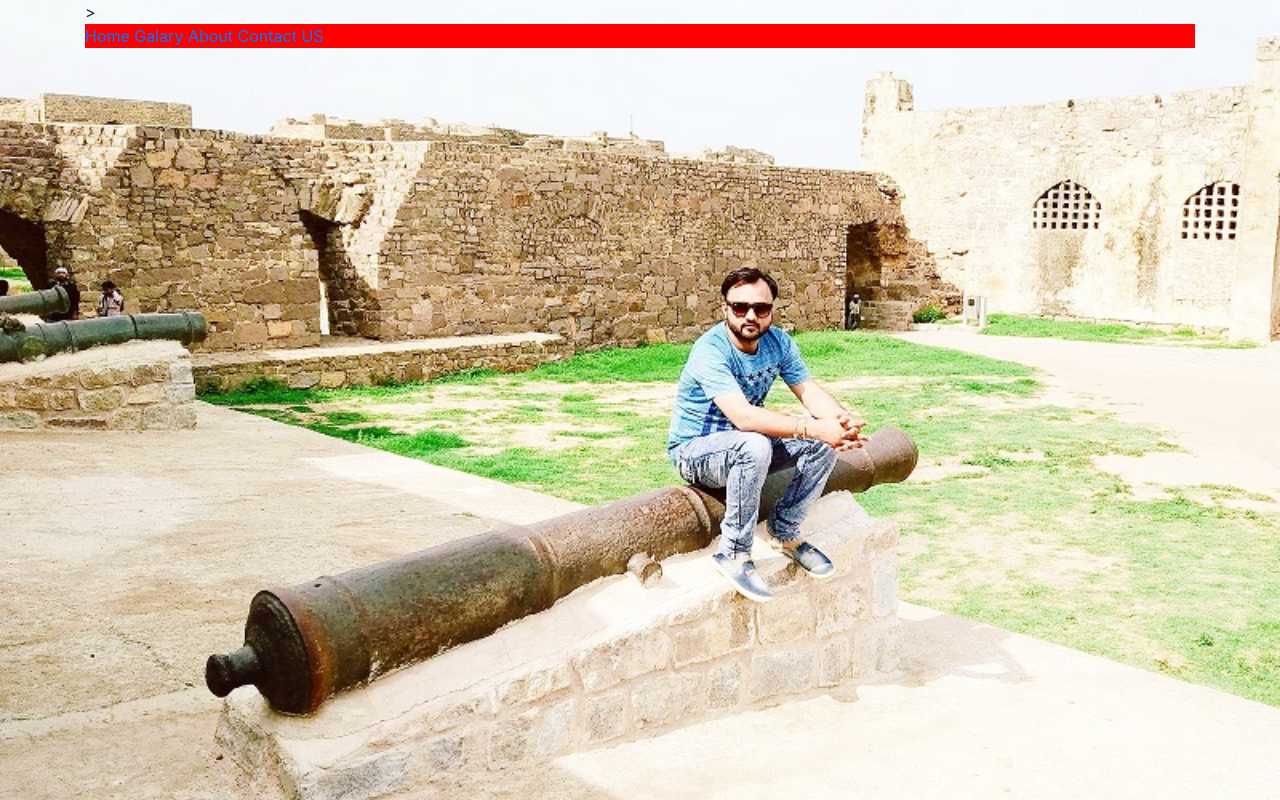
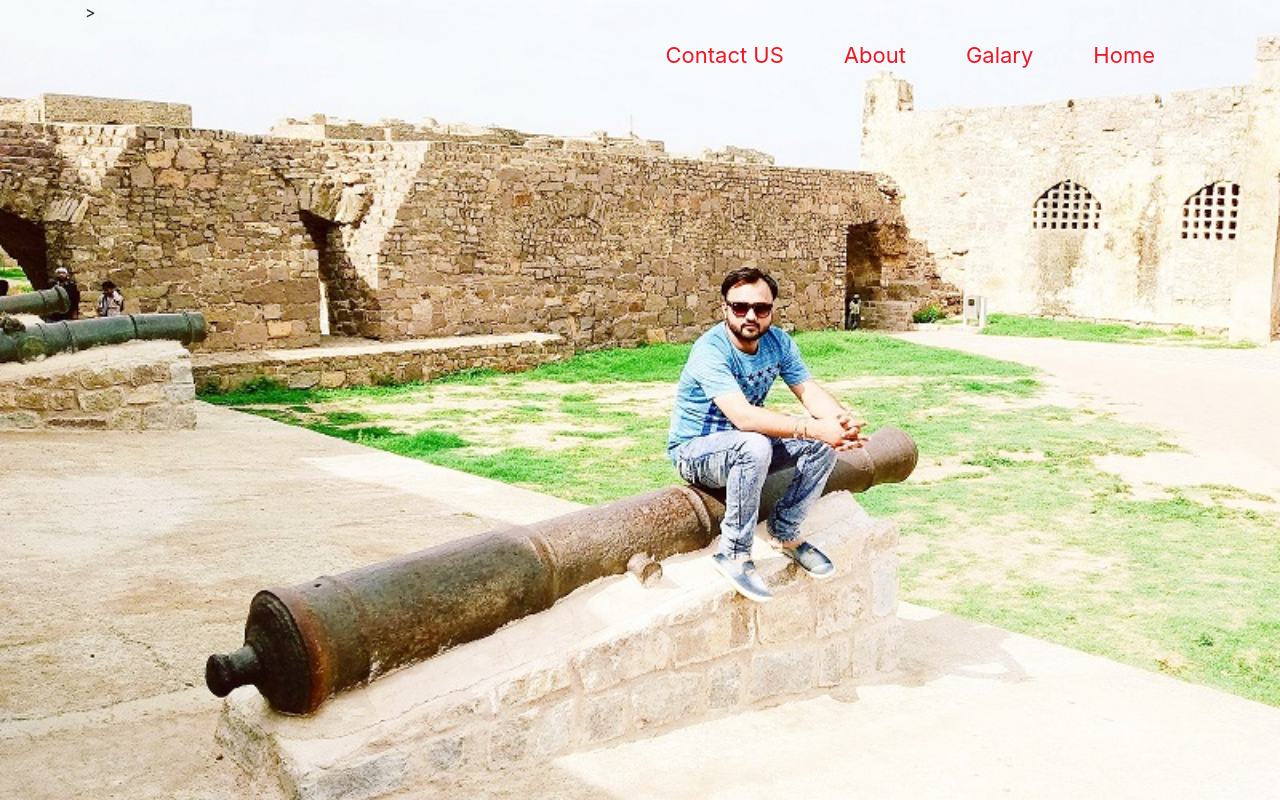
Before and after one commit to Suchitsrivastav/SanySrivastav, a plain HTML site: page index.html in a window 1280 px wide. Drawn offline with nearby package versions, Linux system fonts and the light colour scheme.

Commit message:
Update index.html

```diff
--- a/index.html
+++ b/index.html
@@ -12,10 +12,10 @@
             width:100%;
         }
         .menu{
-            background-color:red;
+
         }
 
-        .manu a{
+        .menu a{
 display: flex;
 justify-content: space-around;
 text-decoration: none;
@@ -28,11 +28,11 @@ margin-top: 10px;
 margin-right: 20px;
 
 }
-.manu a:link{
+.menu a:link{
 
     color: rgb(240, 23, 34);
 }
-.manu a:hover{
+.menu a:hover{
     color:black;
     font-size: 30px;
     background-color: white;
```
